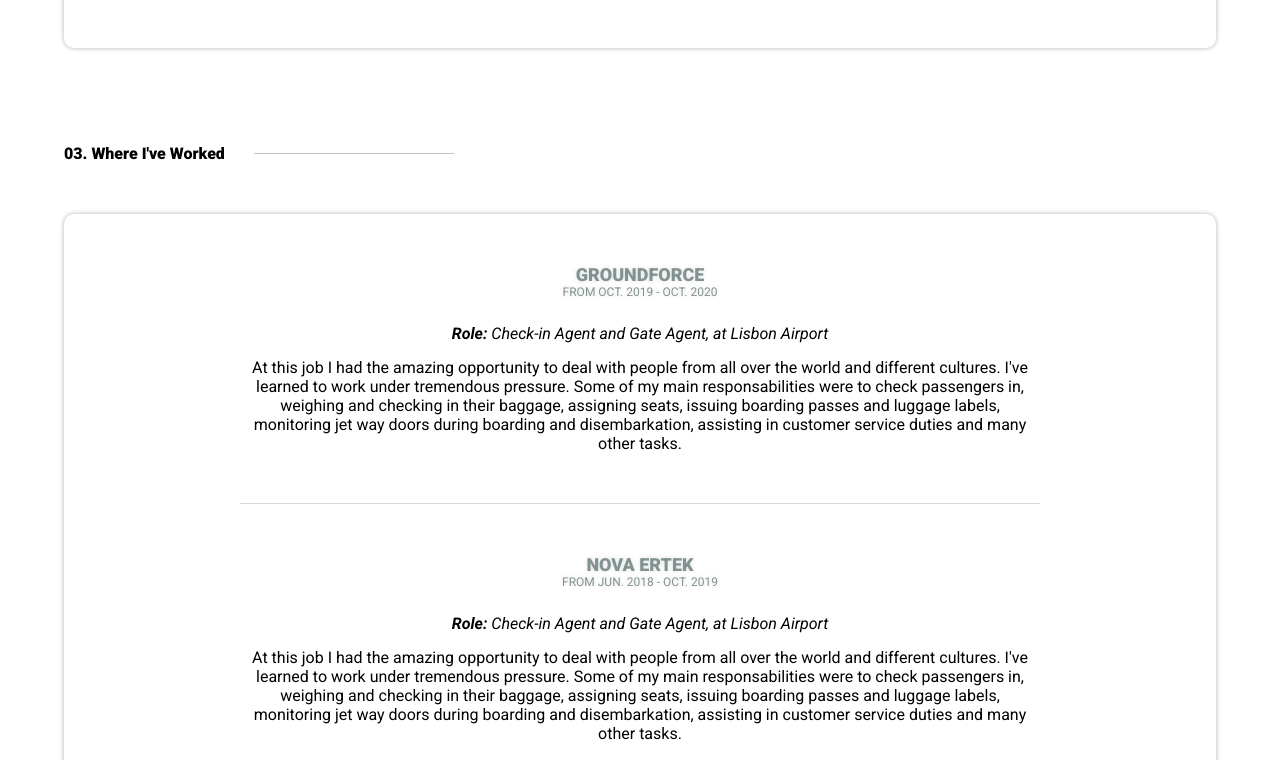
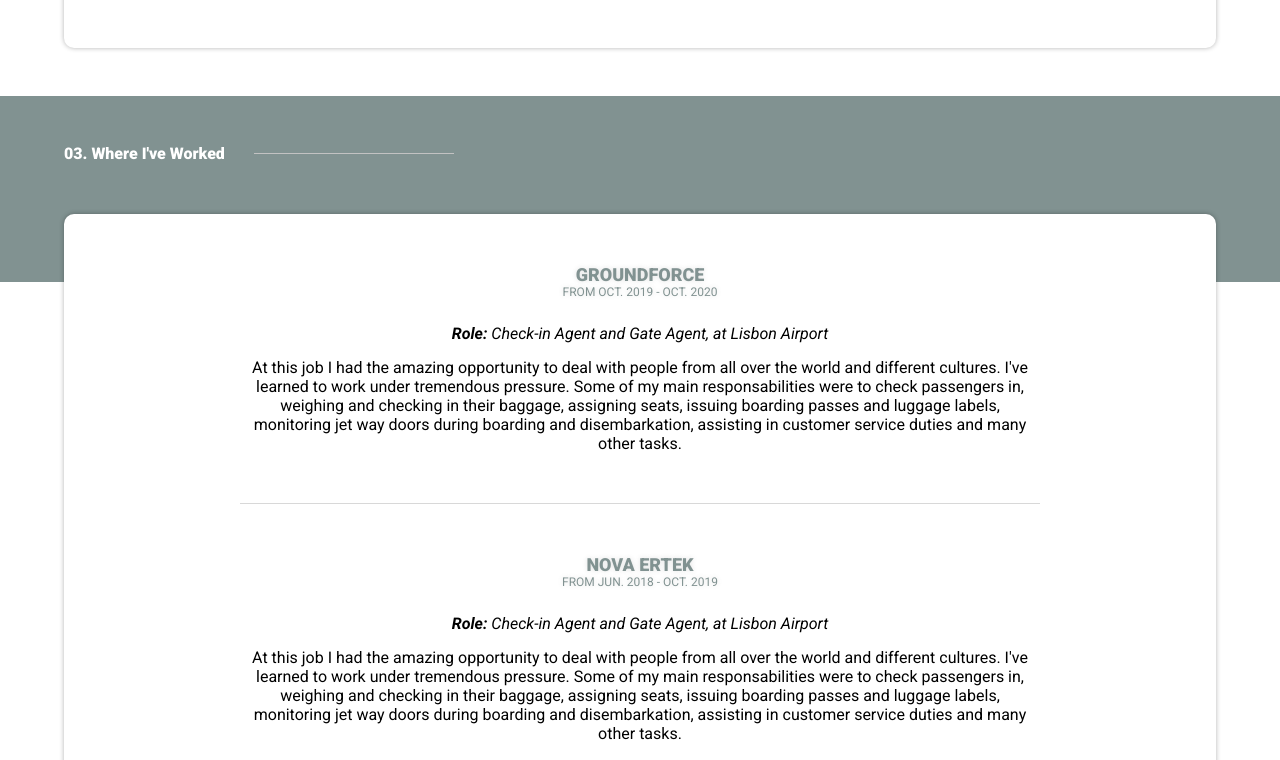
Before and after one commit to Raquel-Almeida/curriculum, a React (Create React App) app: page / in a window 1280 px wide. Shown: the part 1420-2180 px from the top of the page. Built offline with nearby package versions, Linux system fonts and the light colour scheme.

Commit message:
Timeline Updated

```diff
--- a/src/components/Timeline/Timeline.module.scss
+++ b/src/components/Timeline/Timeline.module.scss
@@ -2,7 +2,11 @@
 
 .timeline_container {
   width: 100%;
-  background: white;
+  background: linear-gradient(
+    0deg,
+    rgba(255, 255, 255, 1) 75%,
+    rgba(129, 146, 145, 1) 75%
+  );
   color: black;
   padding: 6vh 0;
   text-align: center;
@@ -18,6 +22,7 @@
     margin: 0 auto;
 
     h2 {
+      color: white;
       font-size: 1rem;
       font-weight: 900;
 
```
